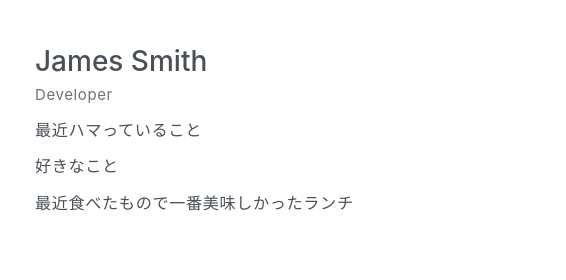
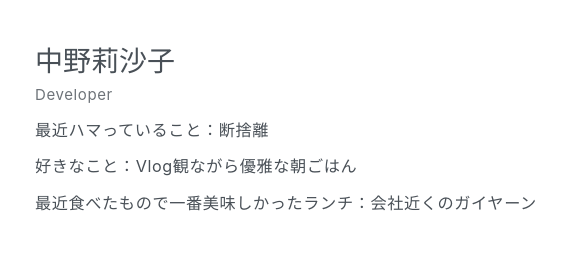
Before and after one commit to iwakiri0104/Git_Training, a website: page public_html/index.html in a window 1280 px wide. Shown: the part 1178-1458 px from the top of the page, 344-910 px from the left. Drawn offline with Linux system fonts and the light colour scheme.

Commit message:
Edited nakano part

```diff
--- a/public_html/index.html
+++ b/public_html/index.html
@@ -124,11 +124,11 @@
                     <img src="assets/imgs/avatar-4.jpg" alt="" class="img-thumbnail mb-4">
                 </div>
                 <div class="pl-md-4 col-md-9">
-                    <h6 class="title">James Smith</h6>
+                    <h6 class="title">中野莉沙子</h6>
                     <p class="subtitle">Developer</p>
-                    <p>最近ハマっていること</p>
-                    <p>好きなこと</p>
-                    <p>最近食べたもので一番美味しかったランチ</p>
+                    <p>最近ハマっていること：断捨離</p>
+                    <p>好きなこと：Vlog観ながら優雅な朝ごはん</p>
+                    <p>最近食べたもので一番美味しかったランチ：会社近くのガイヤーン</p>
                 </div>
             </div>
         </div>
```
